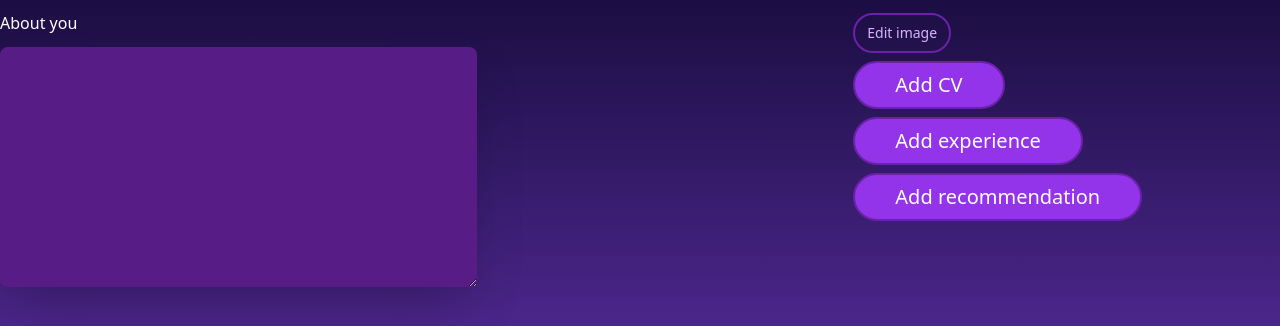
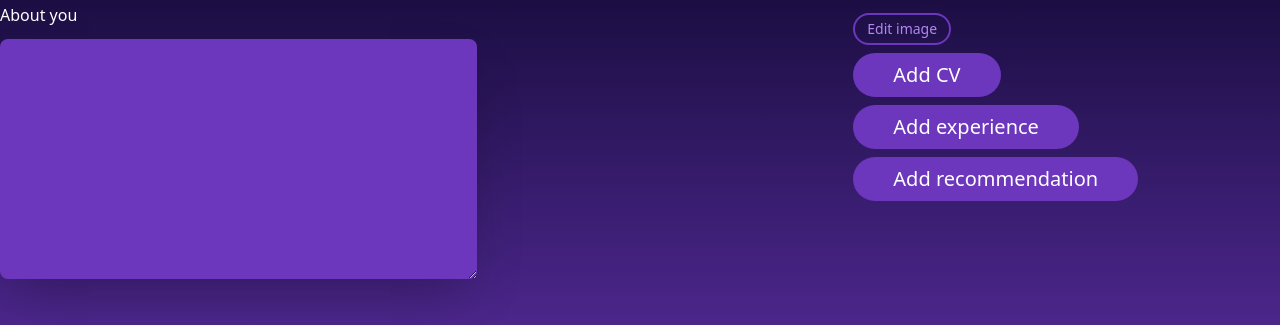
Before and after one commit to milosptr/verklegt-namskeid-2, a Django app: page /profile in a window 1280 px wide. Shown: the part 285-611 px from the top of the page. Run offline with Django 5.2, Linux system fonts and the light colour scheme; parts of the project's set-up code (start-up, migrations or seed data) failed here and were passed over; some libraries are stand-ins or nearby versions.

```diff
--- a/src/templates/pages/profile.html
+++ b/src/templates/pages/profile.html
@@ -19,7 +19,7 @@
         Country
         </h3>
 
-        <button type="button" class="border-2 border-purple-800 rounded-full p-2 px-3 text-purple-300 text-sm
+        <button type="button" class="border-2 border-[#6C37BD] rounded-full p-1 px-3 text-[#B188EF] text-sm
         hover:bg-purple-900 mt-3">
         Edit information
         </button>
@@ -28,7 +28,7 @@
         About you
         </h2>
 
-        <textarea type="text" cols="50" rows="10" class="rounded-lg bg-purple-900 shadow-2xl"></textarea>
+        <textarea type="text" cols="50" rows="10" class="rounded-lg bg-[#6C37BD] shadow-2xl "></textarea>
 
     </div>
 
@@ -36,28 +36,25 @@
         {% load static %}
         <img src="{% static "assets/profile_img.png" %}" alt="profile picture"/>
 
-        <button type="button" class="border-2 border-purple-800 rounded-full p-2 px-3 text-purple-300 text-sm
+        <button type="button" class="border-2 border-[#6C37BD] rounded-full p-1 px-3 text-[#B188EF] text-sm
         hover:bg-purple-900 mt-3">
         Edit image
         </button>
 
         <div>
-            <button type="button" class="border-2 border-purple-800 bg-purple-600 text-white rounded-full p-2 px-10 text-xl
-            hover:bg-purple-900 mt-2">
+            <button type="button" class="bg-[#6C37BD] text-white rounded-full p-2 px-10 text-xl hover:bg-[#380E77] mt-2">
             Add CV
             </button>
         </div>
 
         <div>
-            <button type="button" class="border-2 border-purple-800 bg-purple-600 text-white rounded-full p-2 px-10 text-xl
-            hover:bg-purple-900 mt-2">
+            <button type="button" class="bg-[#6C37BD] text-white rounded-full p-2 px-10 text-xl hover:bg-[#380E77] mt-2">
             Add experience
             </button>
         </div>
 
         <div>
-            <button type="button" class="border-2 border-purple-800 bg-purple-600 text-white rounded-full p-2 px-10 text-xl
-            hover:bg-purple-900 mt-2">
+            <button type="button" class="bg-[#6C37BD] text-white rounded-full p-2 px-10 text-xl hover:bg-[#380E77] mt-2">
             Add recommendation
             </button>
         </div>
```
Also changed, not shown: static/assets/profile_img.png (added).
